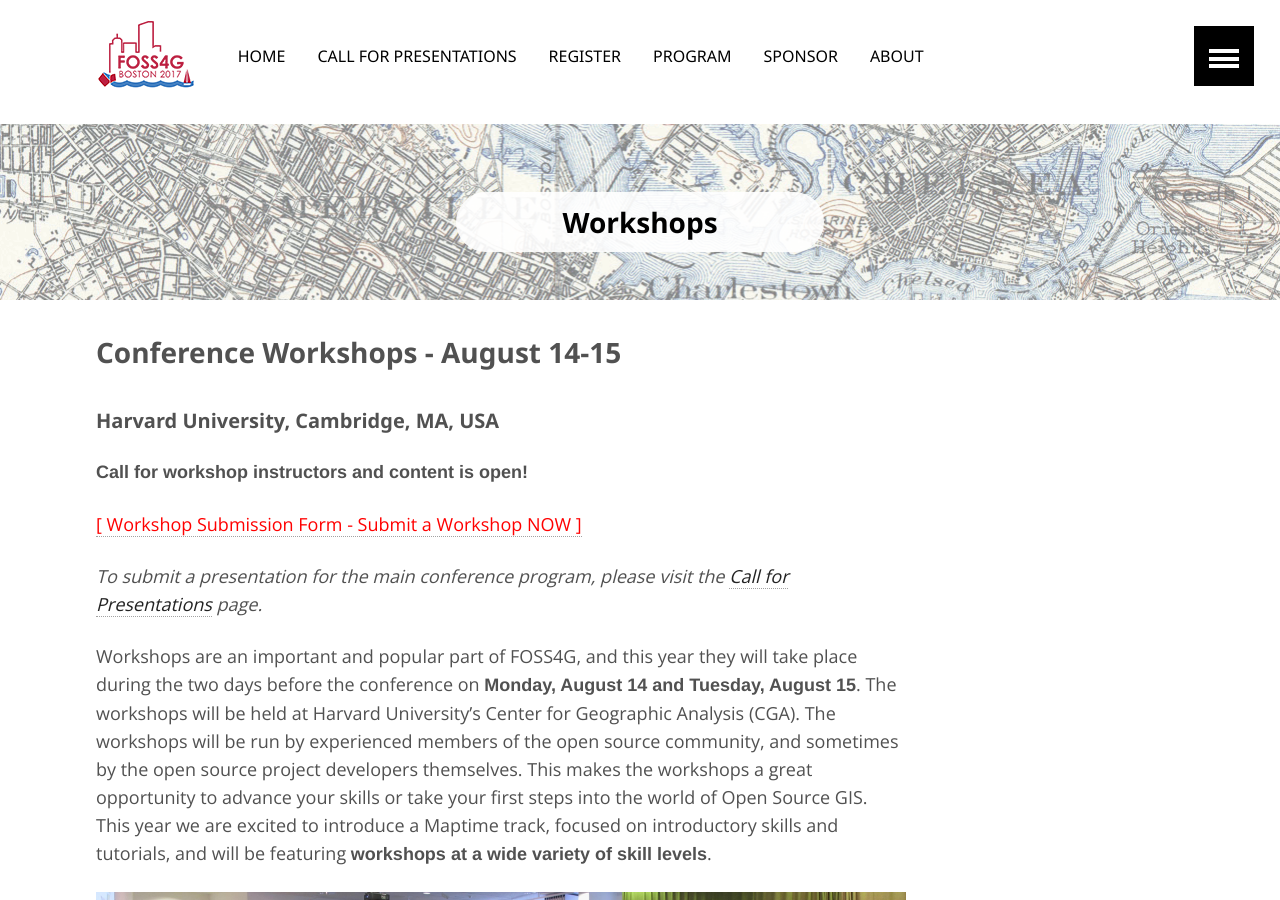
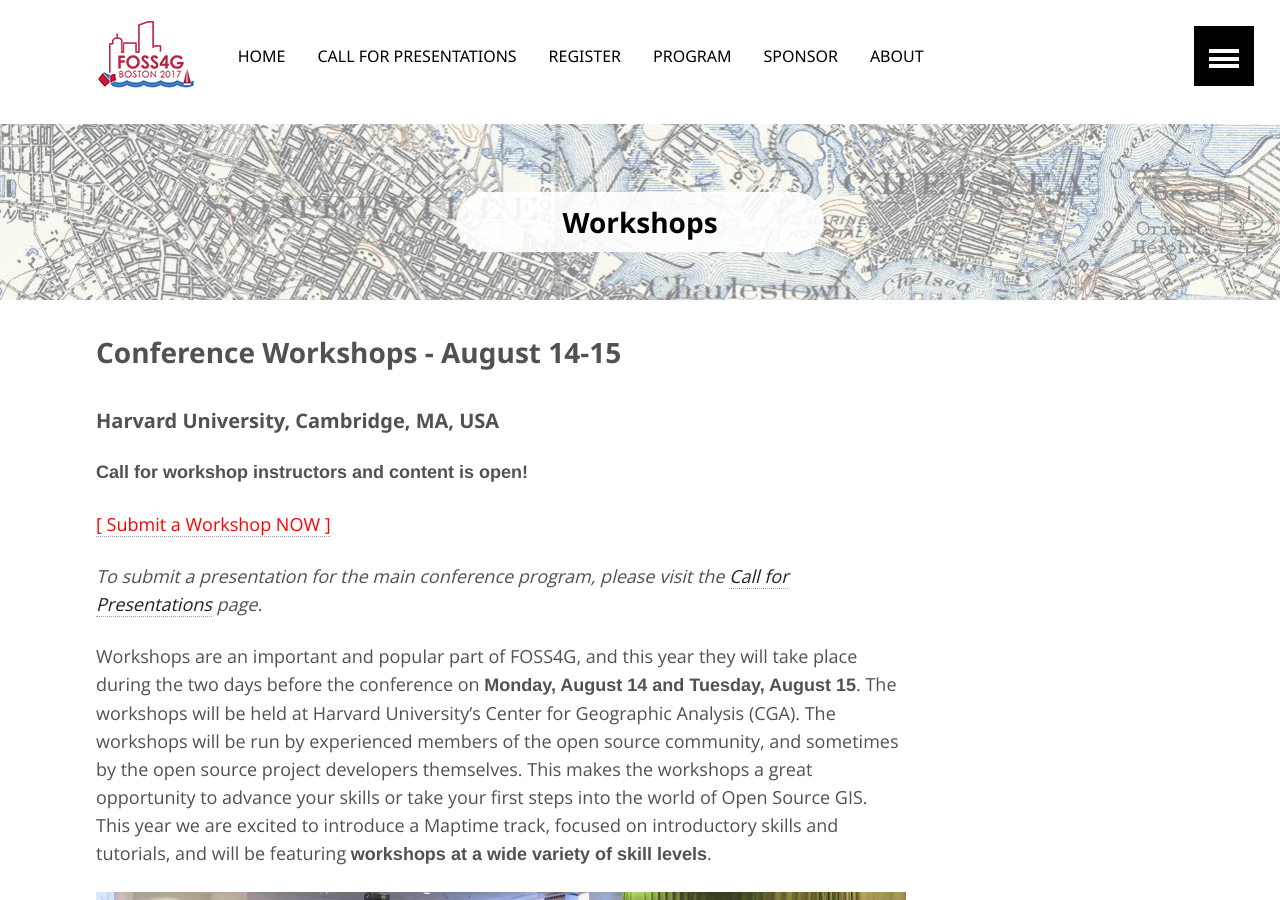
Before and after one commit to AvidGeo/foss4g2017-dev, a Jekyll site: the page built from workshops/index.md, in a window 1280 px wide and 900 px high. Built offline with Jekyll 4.4.1, drawn with Linux system fonts in a browser that asks for light colours; some of the changed text lies outside the part shown.

Commit message:
wording update
updating wording on workshops page

```diff
--- a/workshops/index.md
+++ b/workshops/index.md
@@ -16,7 +16,7 @@
 
 <strong>Call for workshop instructors and content is open!</strong>
 
-<a href="https://goo.gl/forms/K11bcwa5xkpmYAsA3" style="color: red;">[ Workshop Submission Form - Submit a Workshop NOW ]</a>
+<a href="https://goo.gl/forms/K11bcwa5xkpmYAsA3" style="color: red;">[ Submit a Workshop NOW ]</a>
 
 <em>To submit a presentation for the main conference program, please visit the <a href="../call-for-presentations">Call for Presentations</a> page.</em>
 
@@ -84,4 +84,4 @@
 Detailed Workshop Program | April 3, 2017
 Workshops Take Place at Harvard | August 14/15, 2017
 
-<a href="https://goo.gl/forms/K11bcwa5xkpmYAsA3" style="color: red;">[ Workshop Submission Form - Submit a Workshop NOW ]</a>
+<a href="https://goo.gl/forms/K11bcwa5xkpmYAsA3" style="color: red;">[ Submit a Workshop NOW ]</a>
```
